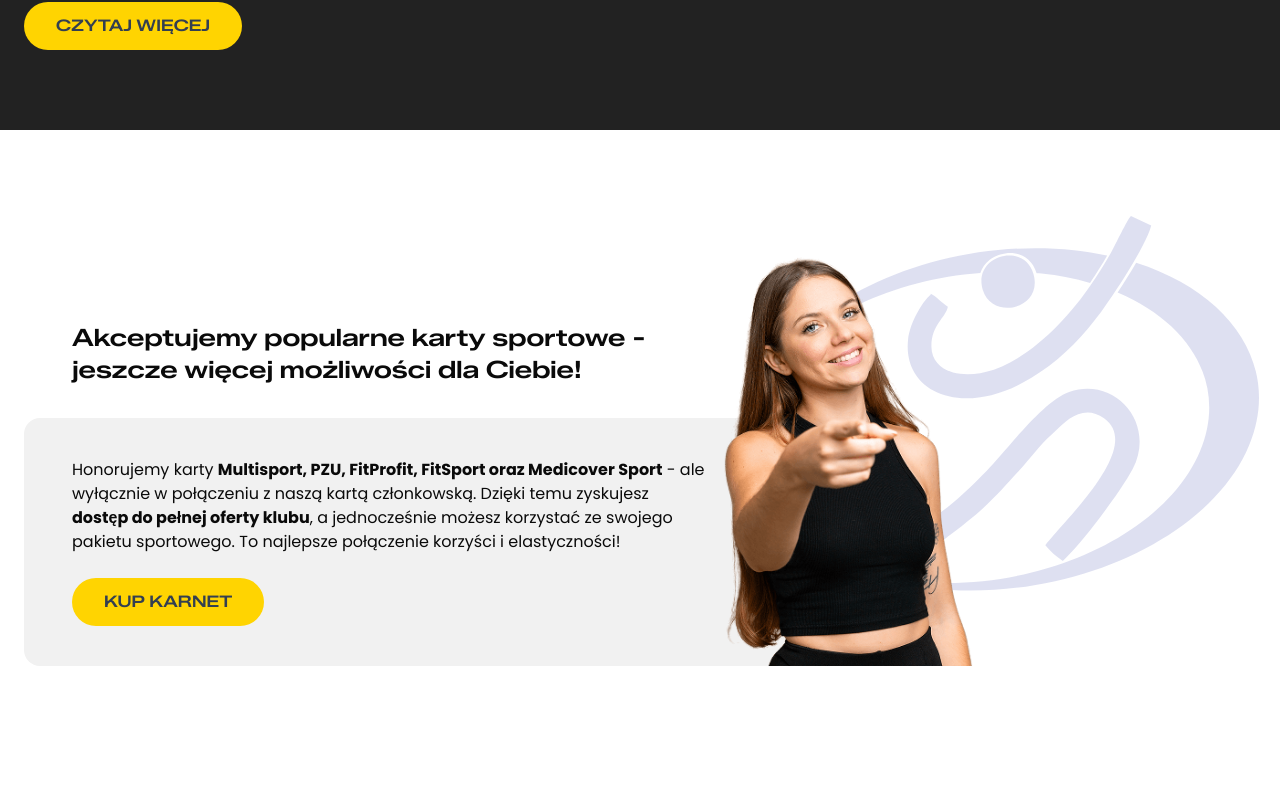
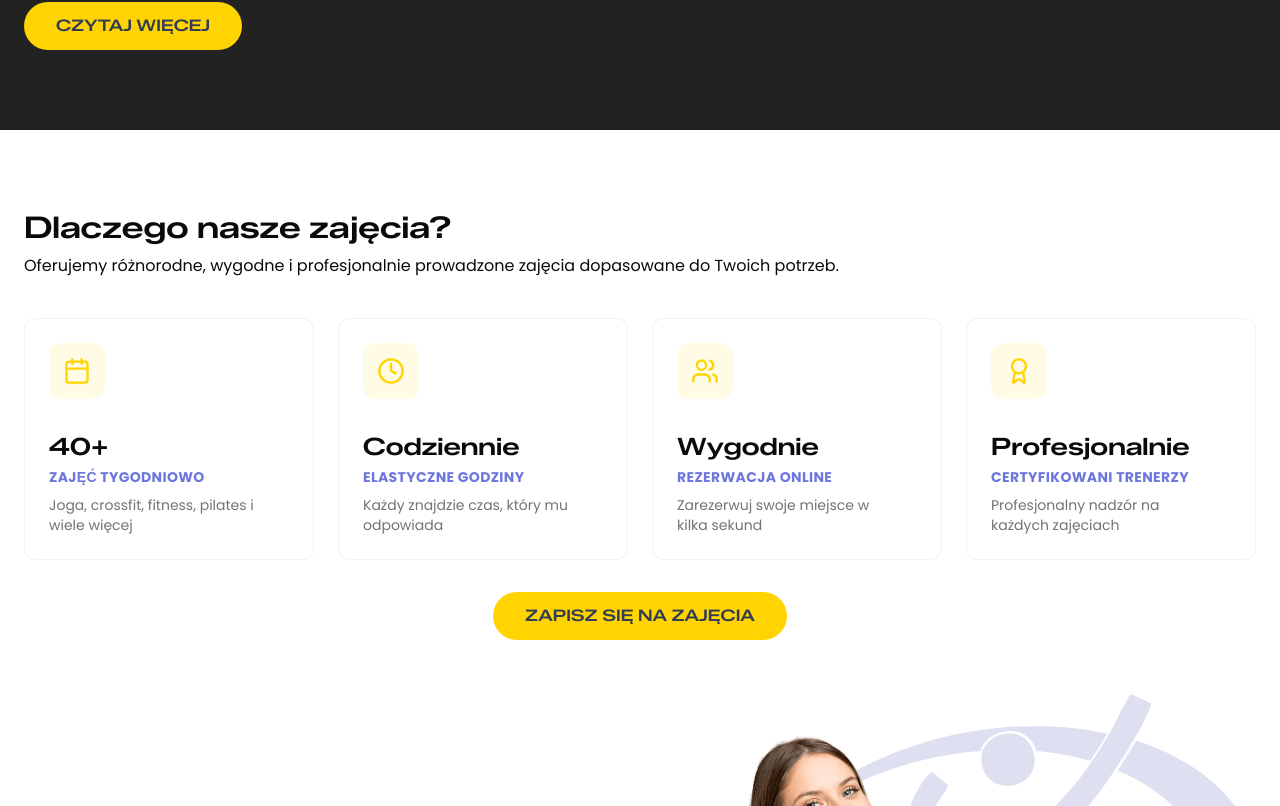
Before and after one commit to Szorcu/powerfit, a Next.js app: page / in a window 1280 px wide. Shown: the part 1154-1960 px from the top of the page. Built offline with nearby package versions, Linux system fonts and the light colour scheme.

Commit message:
Added "Classes features" section

```diff
--- a/src/app/globals.css
+++ b/src/app/globals.css
@@ -167,7 +167,7 @@
   }
 
   .container {
-    padding-inline: 1.5rem;
+    @apply px-6;
   }
 
   .link {
--- a/src/app/page.tsx
+++ b/src/app/page.tsx
@@ -1,4 +1,5 @@
 import { AboutSection } from "@/components/organisms/AboutSection";
+import { ClassesFeaturesSection } from "@/components/organisms/ClassesFeaturesSection";
 import { HeroSection } from "@/components/organisms/HeroSection";
 import { HonoredCardsSection } from "@/components/organisms/HonoredCardsSection";
 
@@ -7,6 +8,7 @@ const HomePage = () => {
     <>
       <HeroSection />
       <AboutSection />
+      <ClassesFeaturesSection />
       <HonoredCardsSection />
     </>
   );
--- /dev/null
+++ b/src/components/atoms/Card/Card.tsx
@@ -0,0 +1,92 @@
+import * as React from "react"
+
+import { cn } from "@/lib/utils"
+
+function Card({ className, ...props }: React.ComponentProps<"div">) {
+  return (
+    <div
+      data-slot="card"
+      className={cn(
+        "bg-card text-card-foreground flex flex-col gap-6 rounded-xl border py-6 shadow-sm",
+        className
+      )}
+      {...props}
+    />
+  )
+}
+
+function CardHeader({ className, ...props }: React.ComponentProps<"div">) {
+  return (
+    <div
+      data-slot="card-header"
+      className={cn(
+        "@container/card-header grid auto-rows-min grid-rows-[auto_auto] items-start gap-2 px-6 has-data-[slot=card-action]:grid-cols-[1fr_auto] [.border-b]:pb-6",
+        className
+      )}
+      {...props}
+    />
+  )
+}
+
+function CardTitle({ className, ...props }: React.ComponentProps<"div">) {
+  return (
+    <div
+      data-slot="card-title"
+      className={cn("leading-none font-semibold", className)}
+      {...props}
+    />
+  )
+}
+
+function CardDescription({ className, ...props }: React.ComponentProps<"div">) {
+  return (
+    <div
+      data-slot="card-description"
+      className={cn("text-muted-foreground text-sm", className)}
+      {...props}
+    />
+  )
+}
+
+function CardAction({ className, ...props }: React.ComponentProps<"div">) {
+  return (
+    <div
+      data-slot="card-action"
+      className={cn(
+        "col-start-2 row-span-2 row-start-1 self-start justify-self-end",
+        className
+      )}
+      {...props}
+    />
+  )
+}
+
+function CardContent({ className, ...props }: React.ComponentProps<"div">) {
+  return (
+    <div
+      data-slot="card-content"
+      className={cn("px-6", className)}
+      {...props}
+    />
+  )
+}
+
+function CardFooter({ className, ...props }: React.ComponentProps<"div">) {
+  return (
+    <div
+      data-slot="card-footer"
+      className={cn("flex items-center px-6 [.border-t]:pt-6", className)}
+      {...props}
+    />
+  )
+}
+
+export {
+  Card,
+  CardHeader,
+  CardFooter,
+  CardTitle,
+  CardAction,
+  CardDescription,
+  CardContent,
+}
--- /dev/null
+++ b/src/components/atoms/Card/index.ts
@@ -0,0 +1 @@
+export * from "./Card";
--- /dev/null
+++ b/src/components/organisms/ClassesFeaturesSection/ClassesFeaturesSection.tsx
@@ -0,0 +1,77 @@
+import { Button } from "@/components/atoms/Button";
+import { Card, CardContent, CardHeader } from "@/components/atoms/Card";
+import { Award, Calendar, Clock, Users } from "lucide-react";
+
+const FEATURES = [
+  {
+    Icon: Calendar,
+    title: "40+",
+    subtitle: "zajęć tygodniowo",
+    description: "Joga, crossfit, fitness, pilates i wiele więcej",
+  },
+  {
+    Icon: Clock,
+    title: "Codziennie",
+    subtitle: "elastyczne godziny",
+    description: "Każdy znajdzie czas, który mu odpowiada",
+  },
+  {
+    Icon: Users,
+    title: "Wygodnie",
+    subtitle: "rezerwacja online",
+    description: "Zarezerwuj swoje miejsce w kilka sekund",
+  },
+  {
+    Icon: Award,
+    title: "Profesjonalnie",
+    subtitle: "certyfikowani trenerzy",
+    description: "Profesjonalny nadzór na każdych zajęciach",
+  },
+];
+
+export const ClassesFeaturesSection = () => {
+  return (
+    <section className="flex w-full justify-center">
+      <div className="container flex flex-col gap-2 py-7 sm:py-20">
+        <h2>Dlaczego nasze zajęcia?</h2>
+        <p>
+          Oferujemy różnorodne, wygodne i profesjonalnie prowadzone zajęcia
+          dopasowane do Twoich potrzeb.
+        </p>
+
+        <div className="mt-8 flex flex-col items-center gap-8">
+          <div className="grid w-full grid-cols-1 gap-6 sm:grid-cols-2 xl:grid-cols-4">
+            {FEATURES.map((feature) => (
+              <Card
+                key={feature.title}
+                className="group border-border/50 shadow-card hover:border-primary/50 relative border transition-all duration-500"
+              >
+                <CardHeader>
+                  <div className="bg-primary/10 group-hover:bg-primary/20 flex h-14 w-14 items-center justify-center rounded-xl transition-all duration-300 group-hover:scale-110">
+                    <feature.Icon className="text-primary h-7 w-7" />
+                  </div>
+                </CardHeader>
+
+                <CardContent>
+                  <p className="font-zalando mb-1 text-xl font-semibold lg:text-2xl">
+                    {feature.title}
+                  </p>
+                  <p className="text-secondary mb-2 text-sm font-semibold tracking-wide uppercase">
+                    {feature.subtitle}
+                  </p>
+                  <p className="text-muted-foreground text-sm">
+                    {feature.description}
+                  </p>
+                </CardContent>
+
+                <div className="bg-primary/5 pointer-events-none absolute inset-0 rounded-2xl opacity-0 transition-opacity duration-500 group-hover:opacity-100" />
+              </Card>
+            ))}
+          </div>
+
+          <Button>Zapisz się na zajęcia</Button>
+        </div>
+      </div>
+    </section>
+  );
+};
--- /dev/null
+++ b/src/components/organisms/ClassesFeaturesSection/index.ts
@@ -0,0 +1 @@
+export * from "./ClassesFeaturesSection";
--- a/src/components/organisms/HonoredCardsSection/HonoredCardsSection.tsx
+++ b/src/components/organisms/HonoredCardsSection/HonoredCardsSection.tsx
@@ -4,7 +4,7 @@ import Image from "next/image";
 export const HonoredCardsSection = () => {
   return (
     <section className="flex w-full justify-center">
-      <div className="container flex flex-col gap-8 py-7 xl:py-48 2xl:px-28">
+      <div className="container flex flex-col gap-8 py-7 sm:py-20">
         <h3 className="max-w-xl xl:ml-12 2xl:ml-20">
           Akceptujemy popularne karty sportowe -{" "}
           <br className="hidden sm:block" />
```
